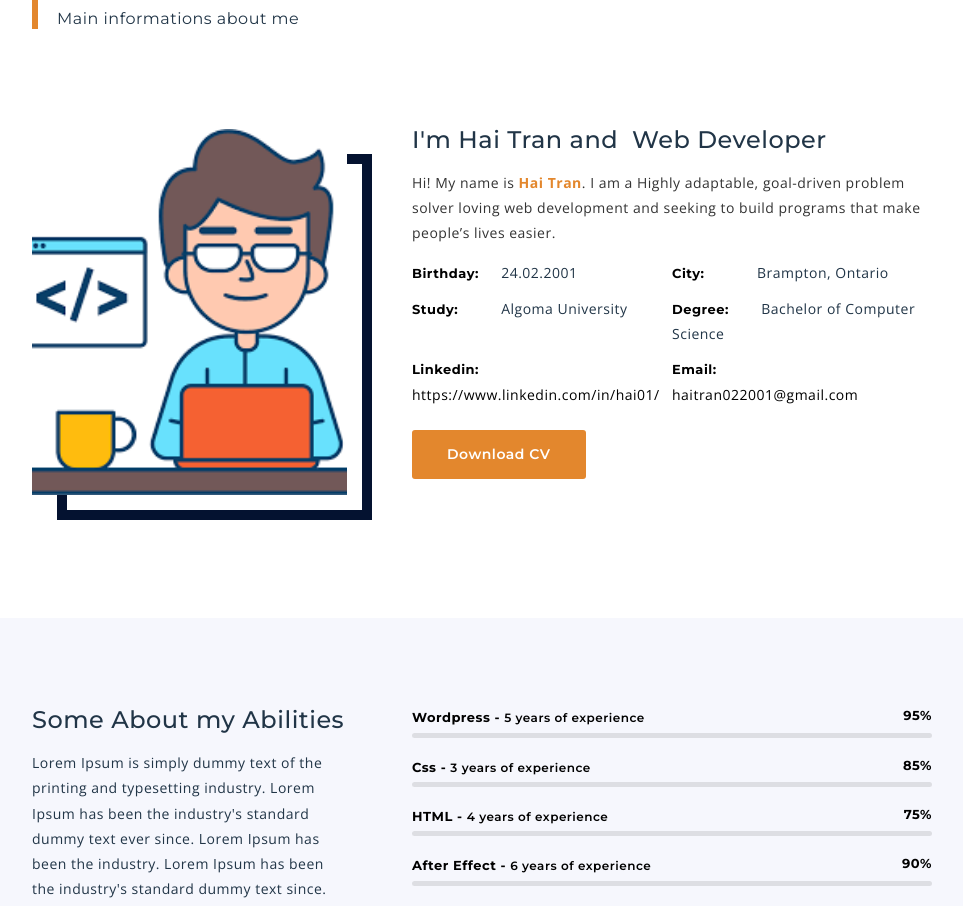
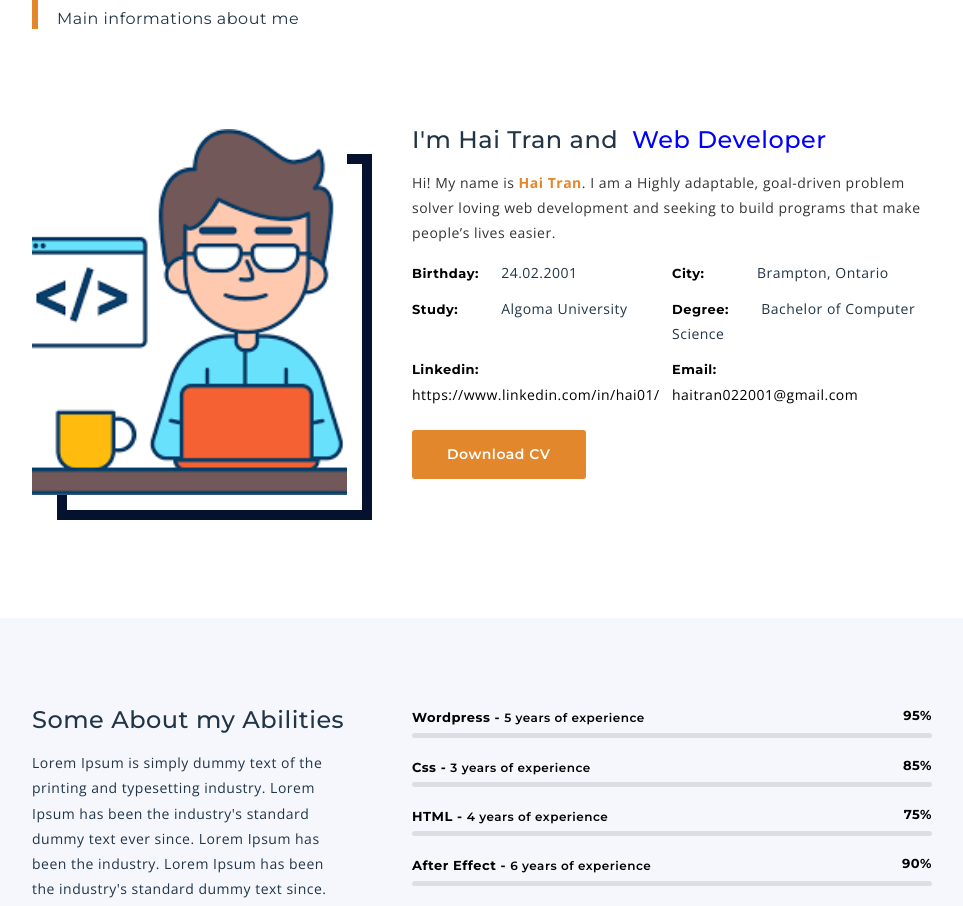
Before and after one commit to trunghaiii/Portfolio-React, a React (Vite) app: page / in a window 1280 px wide. Shown: the part 945-1851 px from the top of the page, without its empty margins (308-1271 px from the left). Built offline with nearby package versions, Linux system fonts and the light colour scheme; no server answers.

Commit message:
changing moving text color

```diff
--- a/src/components/content/About.tsx
+++ b/src/components/content/About.tsx
@@ -44,7 +44,7 @@ const About = () => {
                                             ]}
                                             wrapper="span"
                                             speed={50}
-                                            style={{ fontSize: '1em' }}
+                                            style={{ fontSize: '1em', color: "blue" }}
                                             repeat={Infinity}
                                         />
                                     </h4>
```
